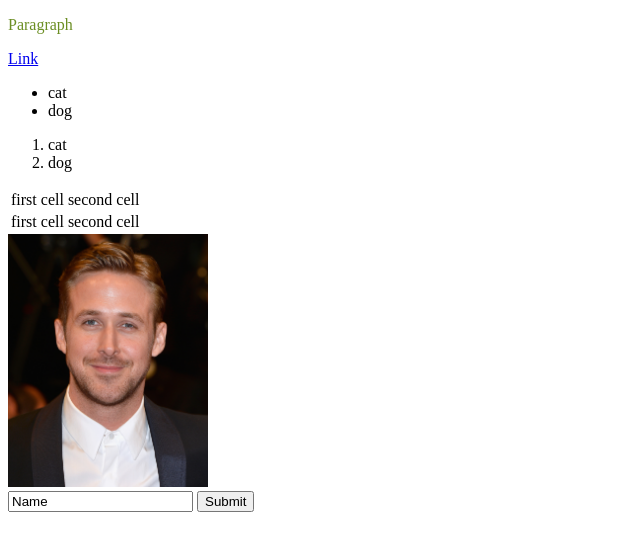
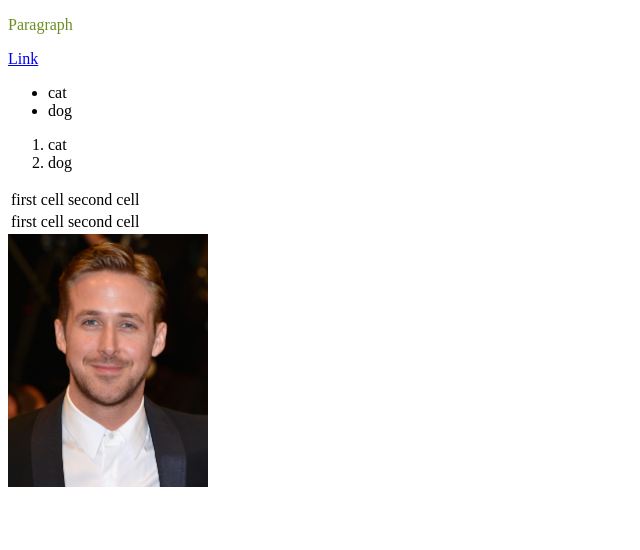
Before and after one commit to AlexMan52/rsschool-cv, a plain HTML site: page index.html in a window 1280 px wide. Shown: the whole page, without its empty margins (0-640 px from the left). Drawn offline with Linux system fonts and the light colour scheme.

Commit message:
fix: fix html

```diff
--- a/index.html
+++ b/index.html
@@ -32,10 +32,6 @@
             </tbody>
         </table>
         <img alt="gosling_image" src="my_photo.jpg" width="200">
-        <form>
-            <input type="text" value="Name">
-            <button type="submit">Submit</button>
-        </form>
     </main>
 </body>
 </html>
```
